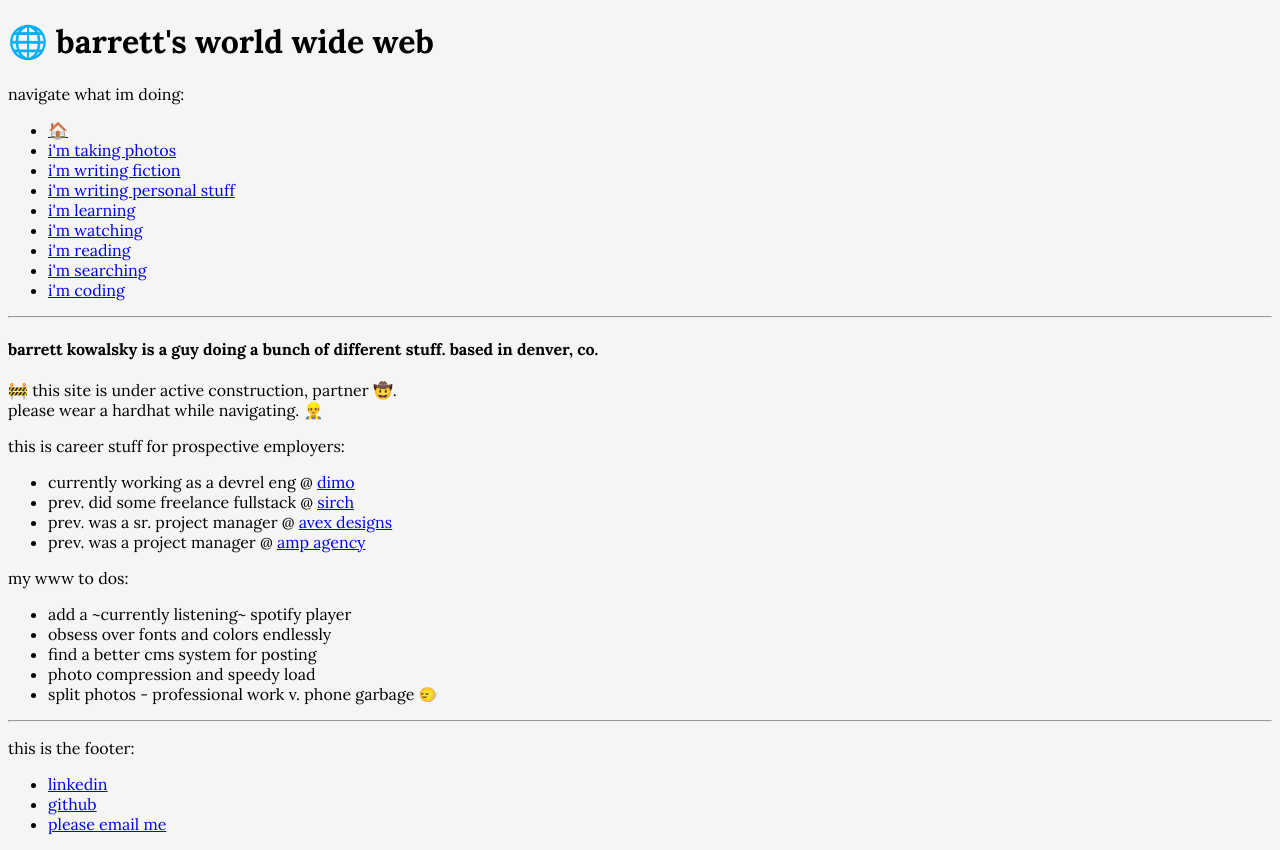
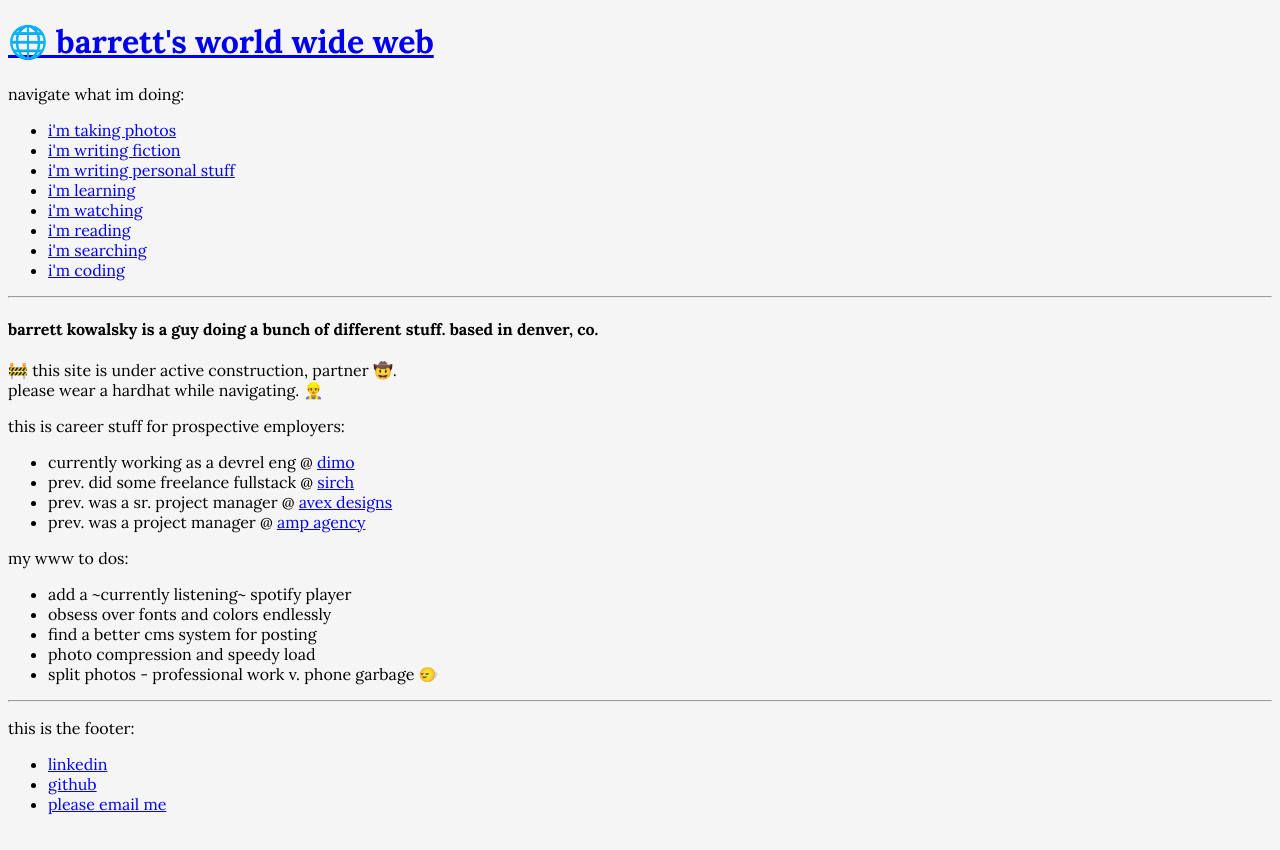
Before and after one commit to barrettk8090/barretts-world-wide-web, a React (Vite) app: page / in a window 1280 px wide. Built offline with nearby package versions, Linux system fonts and the light colour scheme.

Commit message:
home linky

```diff
--- a/src/components/Navbar.tsx
+++ b/src/components/Navbar.tsx
@@ -4,10 +4,9 @@ export default function Navbar(){
 
     return (
         <div>
-            <h1>🌐 barrett's world wide web</h1>
+            <h1><Link to="/">🌐 barrett's world wide web</Link></h1>
             <p>navigate what im doing:</p>
             <ul>
-                <li><Link to="/">🏠</Link></li>
                 <li><Link to="/photos">i'm taking photos</Link></li>
                 <li><Link to="/fiction">i'm writing fiction</Link></li>
                 <li><Link to="/blog">i'm writing personal stuff</Link></li>
```
